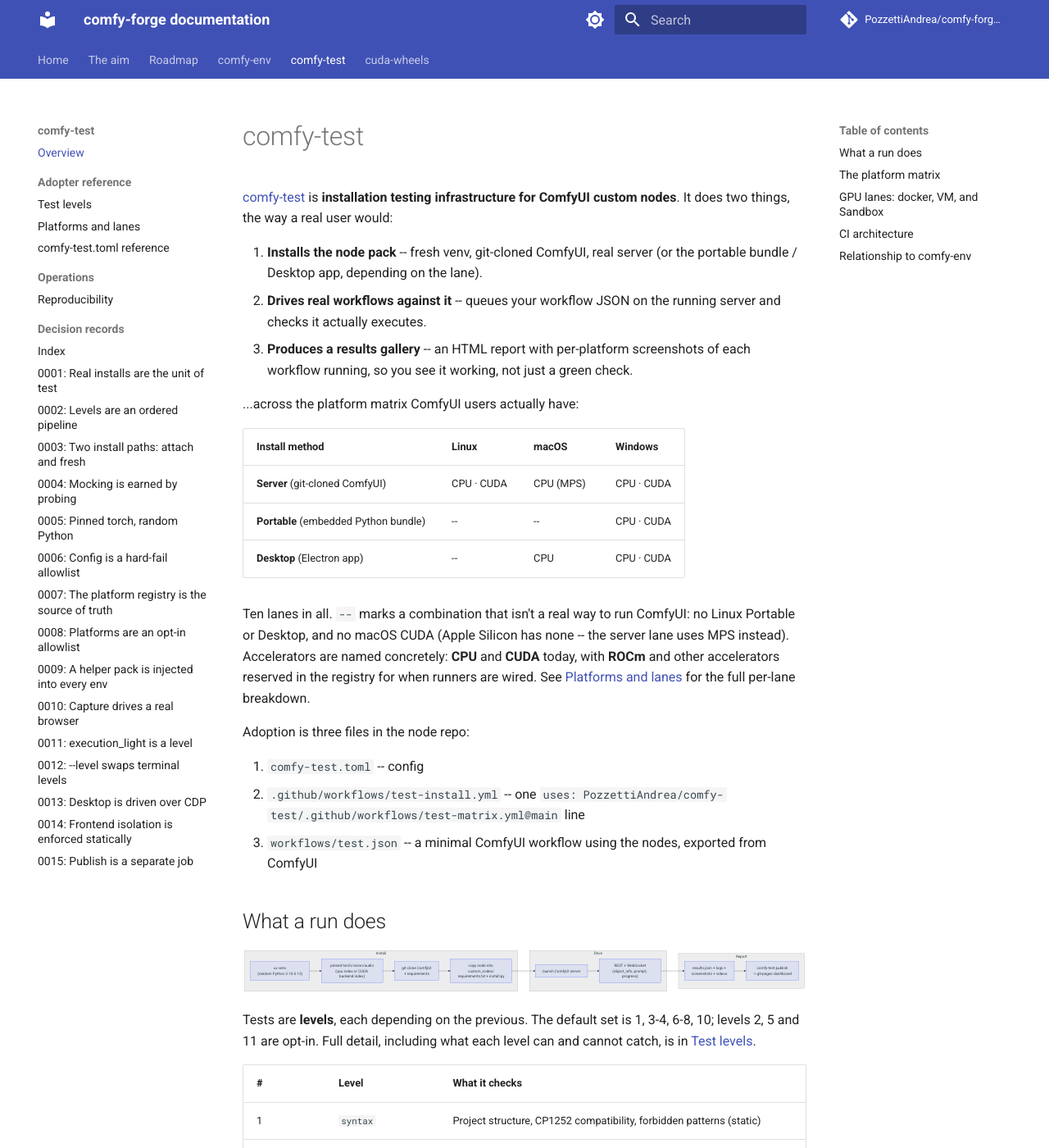
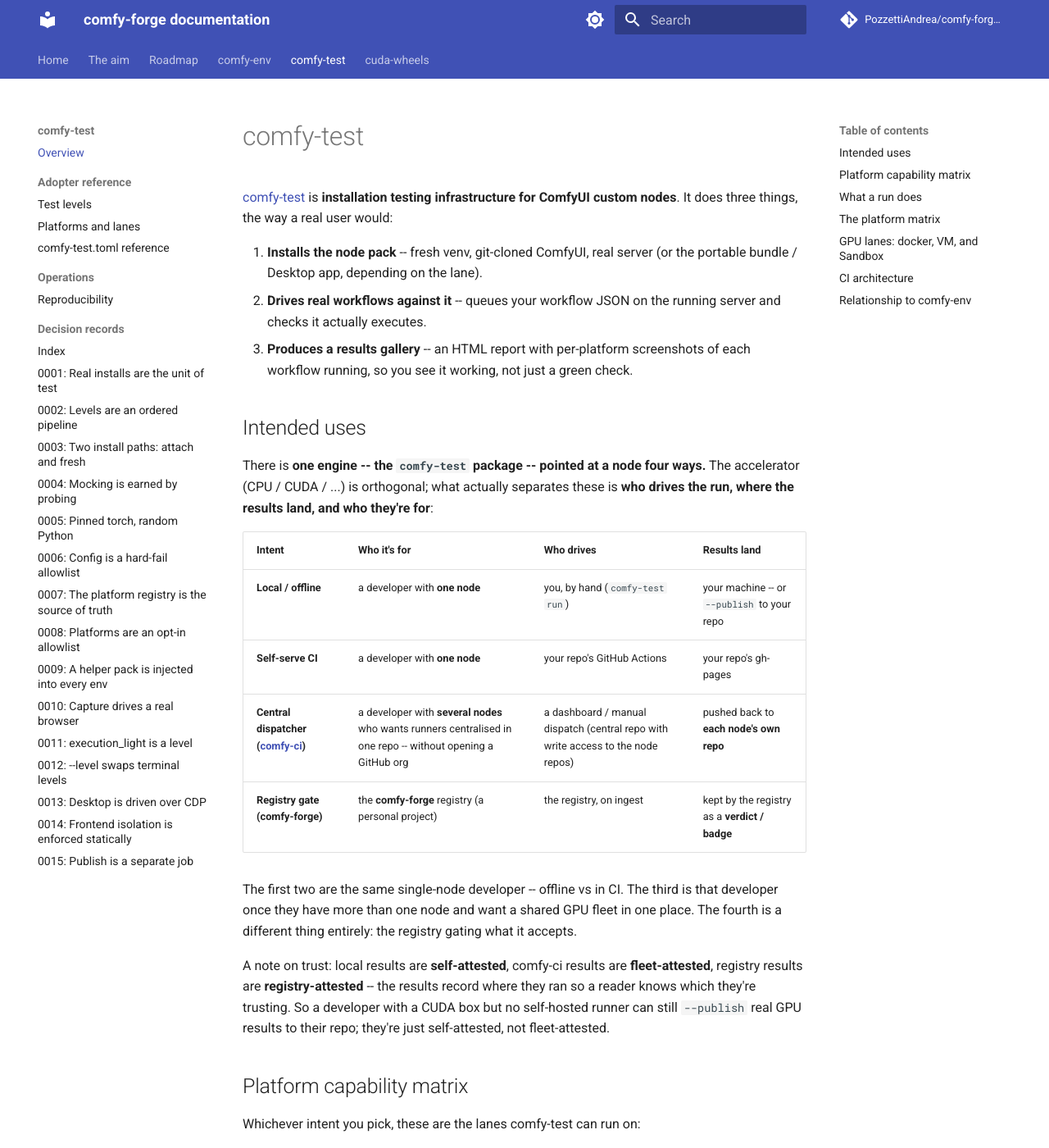
Before and after one commit to Comfy-Forge/comfy-forge-docs, an MkDocs documentation site: the page built from docs/comfy-test/index.md, in a window 1280 px wide and 1400 px high. Shown: the whole window at 82% size. Built offline with MkDocs 1.6.1 and Material for MkDocs 9.7.7, drawn with Linux system fonts in a browser that asks for light colours; comment, search, counter and statistics services are not loaded.

Commit message:
docs(comfy-test): lead with intended uses (one engine, four ways)
State the intents up front: local/offline and self-serve CI (both single-node
developer), central dispatcher (comfy-ci, multi-node dev centralising runners
without an org), and the comfy-forge registry gate. Reframe the platform table
as a capability matrix -- accelerator is orthogonal to intent. Add the
self/fleet/registry provenance note (local CUDA --publish is allowed but
self-attested).

```diff
--- a/docs/comfy-test/index.md
+++ b/docs/comfy-test/index.md
@@ -1,8 +1,8 @@
 # comfy-test
 
 [comfy-test](https://github.com/PozzettiAndrea/comfy-test) is **installation
-testing infrastructure for ComfyUI custom nodes**. It does two things, the way
-a real user would:
+testing infrastructure for ComfyUI custom nodes**. It does three things, the
+way a real user would:
 
 1. **Installs the node pack** -- fresh venv, git-cloned ComfyUI, real server
    (or the portable bundle / Desktop app, depending on the lane).
@@ -12,7 +12,34 @@
    screenshots of each workflow running, so you see it working, not just a
    green check.
 
-...across the platform matrix ComfyUI users actually have:
+## Intended uses
+
+There is **one engine -- the `comfy-test` package -- pointed at a node four
+ways.** The accelerator (CPU / CUDA / ...) is orthogonal; what actually
+separates these is **who drives the run, where the results land, and who
+they're for**:
+
+| Intent | Who it's for | Who drives | Results land |
+|---|---|---|---|
+| **Local / offline** | a developer with **one node** | you, by hand (`comfy-test run`) | your machine -- or `--publish` to your repo |
+| **Self-serve CI** | a developer with **one node** | your repo's GitHub Actions | your repo's gh-pages |
+| **Central dispatcher ([comfy-ci](https://github.com/PozzettiAndrea/comfy-ci))** | a developer with **several nodes** who wants runners centralised in one repo -- without opening a GitHub org | a dashboard / manual dispatch (central repo with write access to the node repos) | pushed back to **each node's own repo** |
+| **Registry gate (comfy-forge)** | the **comfy-forge** registry (a personal project) | the registry, on ingest | kept by the registry as a **verdict / badge** |
+
+The first two are the same single-node developer -- offline vs in CI. The third
+is that developer once they have more than one node and want a shared GPU fleet
+in one place. The fourth is a different thing entirely: the registry gating
+what it accepts.
+
+A note on trust: local results are **self-attested**, comfy-ci results are
+**fleet-attested**, registry results are **registry-attested** -- the results
+record where they ran so a reader knows which they're trusting. So a developer
+with a CUDA box but no self-hosted runner can still `--publish` real GPU
+results to their repo; they're just self-attested, not fleet-attested.
+
+## Platform capability matrix
+
+Whichever intent you pick, these are the lanes comfy-test can run on:
 
 | Install method | Linux | macOS | Windows |
 |---|---|---|---|
```
